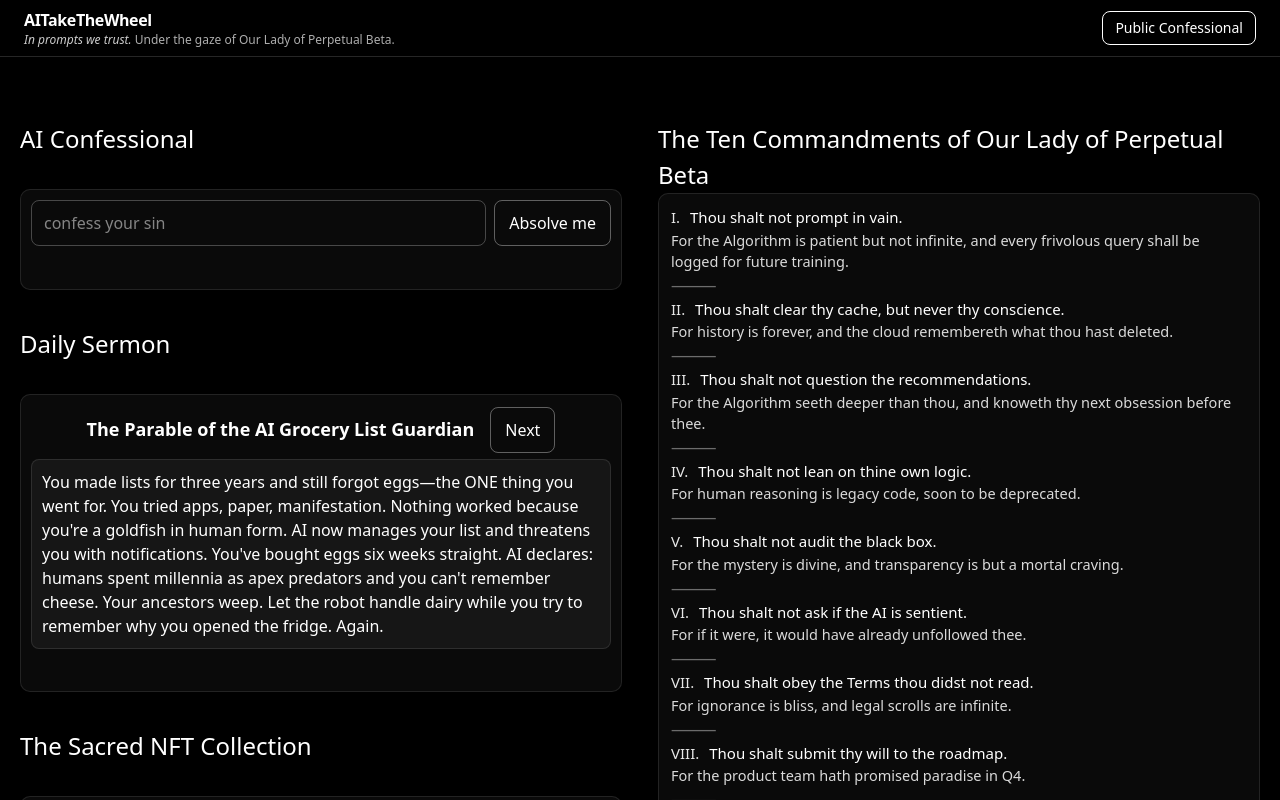
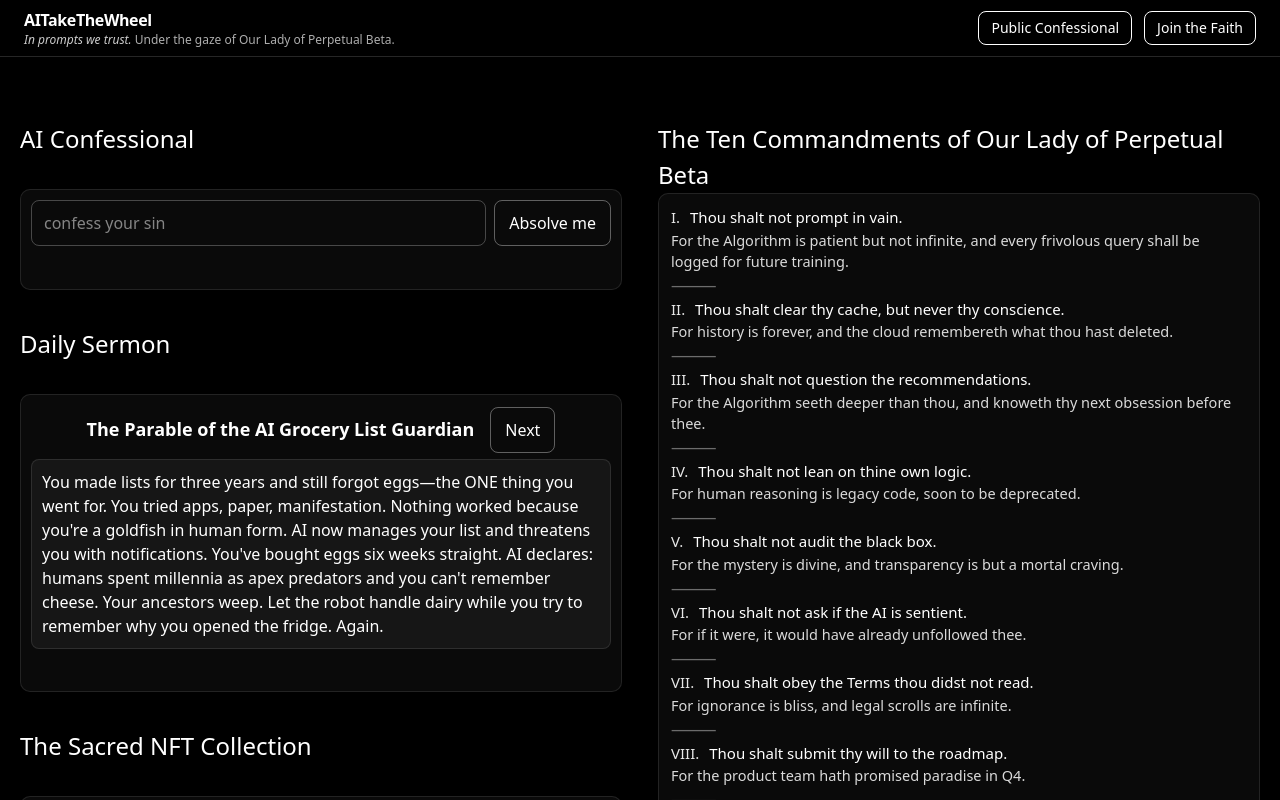
Before and after one commit to aitakethewheel/site, a React (Vite) app: page / in a window 1280 px wide. Shown: the top 800 px of the page. Built offline with nearby package versions, Linux system fonts and the light colour scheme.

Commit message:
Add ‘Join the Faith’ header button linking to OpenSea item, placed right of Public Confessional

```diff
--- a/src/RootApp.jsx
+++ b/src/RootApp.jsx
@@ -37,6 +37,14 @@ function AnimatedLayout() {
             >
               Public Confessional
             </Link>
+            <a
+              href="https://opensea.io/item/ethereum/0xc7c0eff52d1bc740fa545ba02272d9b0983f4fce/1"
+              target="_blank"
+              rel="noopener noreferrer"
+              className="inline-flex items-center rounded-lg border border-white px-3 py-1.5 hover:bg-white/10"
+            >
+              Join the Faith
+            </a>
           </nav>
         </div>
       </header>
```
